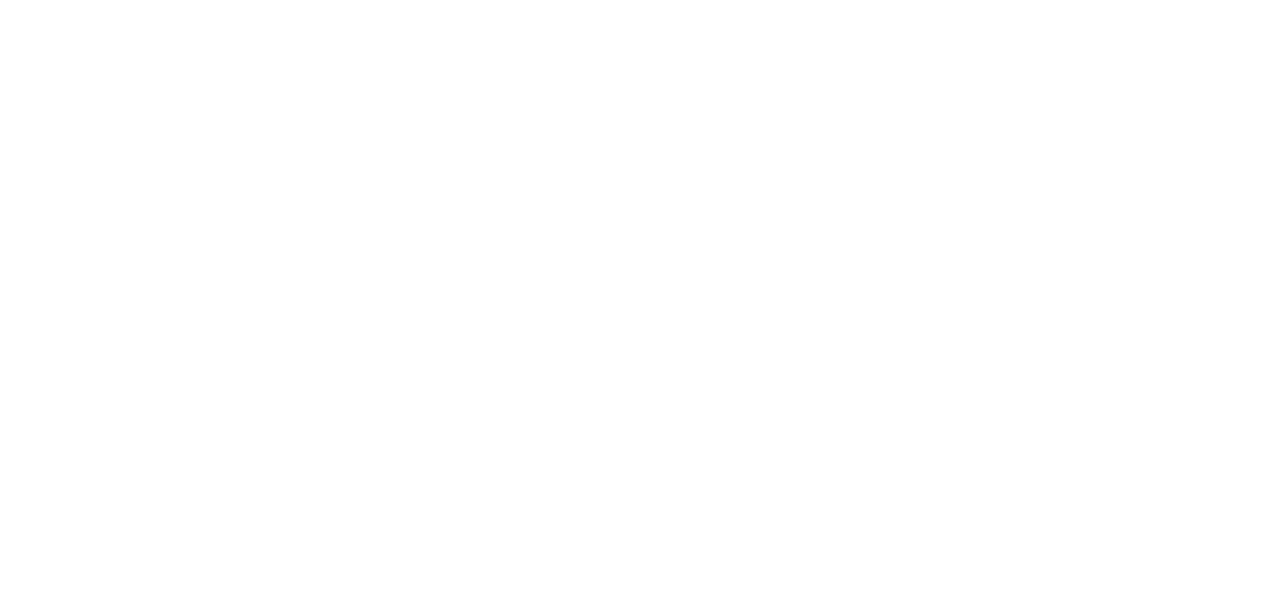
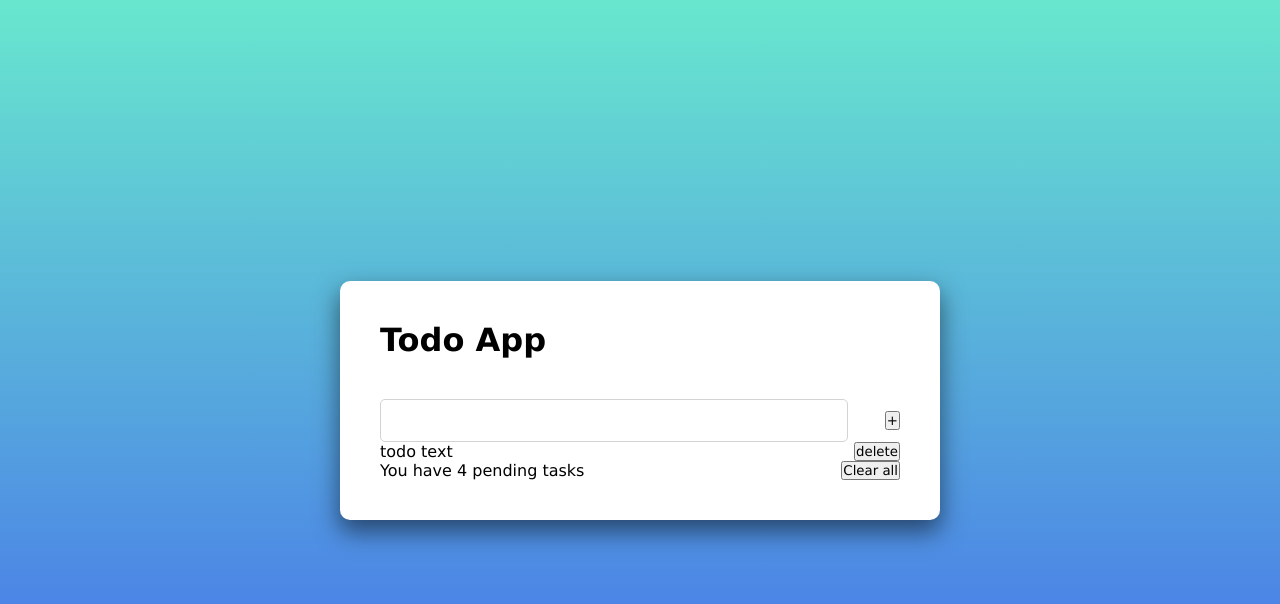
Before and after one commit to banderveloper/React-Todo, a React (Create React App) app: page / in a window 1280 px wide. Shown: the top 604 px of the page. Built offline with nearby package versions, Linux system fonts and the light colour scheme.

Commit message:
Initial layout

```diff
--- a/src/App.js
+++ b/src/App.js
@@ -1,11 +1,32 @@
 import './style/App.css';
 
 function App() {
-  return (
-    <div>
+    return (
+        <div className="container">
 
-    </div>
-  );
+            <div className='main'>
+                <h1 className='title'>Todo App</h1>
+
+                <div className="add-block flex-between">
+                    <input className='add-input' type="text" />
+                    <button className='add-button'>+</button>
+                </div>
+
+                <div className="todo-block">
+                    <div className="todo flex-between">
+                        <p>todo text</p>
+                        <button>delete</button>
+                    </div>
+                </div>
+
+                <div className="footer-block flex-between">
+                    <p>You have 4 pending tasks</p>
+                    <button>Clear all</button>
+                </div>
+            </div>
+
+        </div>
+    );
 }
 
 export default App;
--- a/src/style/App.css
+++ b/src/style/App.css
@@ -0,0 +1,48 @@
+* {
+    margin: 0;
+    padding: 0;
+    box-sizing: border-box;
+    font-family: Verdana, sans-serif;
+}
+
+html{
+    height: 100%;
+}
+
+body {
+    background: rgb(104, 231, 206);
+    background: linear-gradient(180deg, rgba(104, 231, 206, 1) 0%, rgba(104, 231, 206, 1) 0%, rgba(74, 127, 231, 1) 80%);
+}
+
+.container{
+    display: flex;
+    justify-content: center;
+    align-items: center;
+    height: 100vh;
+}
+
+.main{
+    width: 600px;
+    background-color: white;
+    border-radius: 10px;
+    padding: 40px;
+    box-shadow: 0px 11px 25px 1px rgba(0,0,0,0.51);
+}
+
+.flex-between{
+    display: flex;
+    justify-content: space-between;
+    align-items: center;
+}
+
+.title{
+    margin-bottom: 40px;
+}
+
+.add-input{
+    width: 90%;
+    padding: 10px;
+    border: 1px solid lightgray;
+    border-radius: 5px;
+    font-size: 18px;
+}
```
